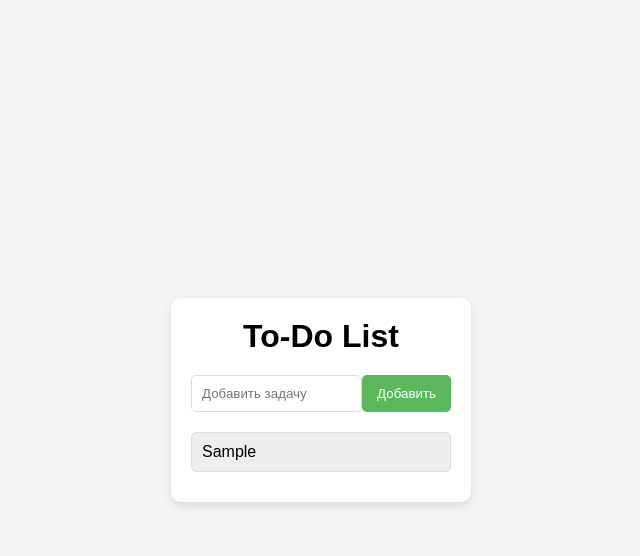
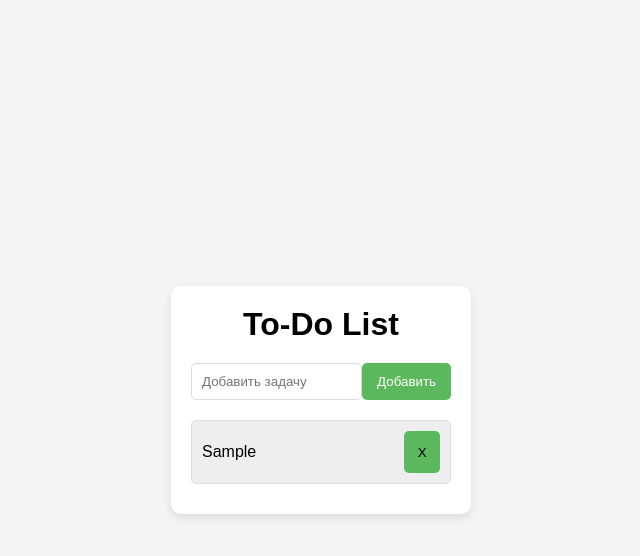
Before and after one commit to ROMABLUNT/todo-list, a plain HTML site: page index.html in a window 1280 px wide. Both pictures are taken after typing "Sample" into the empty fields and a click on the button "Добавить". Shown: the whole page, without its empty margins (319-959 px from the left). Drawn offline with Linux system fonts and the light colour scheme.

Commit message:
добавлен основной функционал

```diff
--- a/script.js
+++ b/script.js
@@ -2,22 +2,82 @@ const addButton = document.getElementById('add-btn');
 const todoInput = document.getElementById('todo-input');
 const todoList = document.getElementById('todo-list');
 
+// Загружаем сохраненные задачи из Local Storage или начинаем с пустого массива
+let todosArray = JSON.parse(localStorage.getItem('todos')) || [];
+
+// Функция для добавления новой задачи
 function addTodo() {
     const todoText = todoInput.value;
     if (todoText) {
-        let li_Element = document.createElement('li');
-        li_Element.textContent = todoText;
-        li_Element.addEventListener('click', function() {
-            li_Element.classList.toggle('completed');
-        })
-        todoList.appendChild(li_Element);
-        todoInput.value = '';
+        const newTask = {
+            text: todoText,
+            completed: false
+        };
+
+        createTaskElement(newTask);
+
+        // Добавляем новую задачу в массив и сохраняем его в Local Storage
+        todosArray.push(newTask);
+        postLocalStorage();
+
+        todoInput.value = ''; // Очищаем поле ввода
     }
 }
+
+// Функция для создания элемента задачи
+function createTaskElement(task) {
+    let li_Element = document.createElement('li');
+    li_Element.textContent = task.text;
+
+    // Если задача выполнена, добавляем класс completed
+    if (task.completed) {
+        li_Element.classList.add('completed');
+    }
+
+    // Добавляем событие клика для отметки задачи как выполненной
+    li_Element.addEventListener('click', function() {
+        li_Element.classList.toggle('completed');
+        task.completed = li_Element.classList.contains('completed'); // Обновляем статус задачи
+        postLocalStorage(); // Сохраняем изменения в Local Storage
+    });
+
+    // Создаем кнопку удаления
+    let deleteButton = document.createElement('button');
+    deleteButton.textContent = 'X';
+    deleteButton.classList.add('deleteButton');
+
+    // Добавляем событие клика для удаления задачи
+    deleteButton.addEventListener('click', () => {
+        li_Element.remove(); // Удаляем элемент из DOM
+        todosArray = todosArray.filter(t => t !== task); // Удаляем задачу из массива
+        postLocalStorage(); // Сохраняем изменения в Local Storage
+    });
+
+    li_Element.appendChild(deleteButton);
+    todoList.appendChild(li_Element); // Добавляем элемент в список
+}
+
+// Событие при нажатии на кнопку "Добавить"
 addButton.addEventListener('click', addTodo);
 
+// Событие при нажатии клавиши "Enter" для добавления задачи
 todoInput.addEventListener('keypress', function(event) {
     if (event.key === 'Enter') {
         addTodo();
     }
 });
+
+// Функция для сохранения массива задач в Local Storage
+function postLocalStorage() {
+    localStorage.setItem('todos', JSON.stringify(todosArray));
+}
+
+// Загружаем задачи из Local Storage при загрузке страницы
+function loadTodosFromLocalStorage() {
+    todosArray.forEach(task => {
+        createTaskElement(task); // Восстанавливаем каждый элемент задачи
+    });
+}
+
+// Загружаем задачи при загрузке страницы
+loadTodosFromLocalStorage();
--- a/style.css
+++ b/style.css
@@ -71,3 +71,8 @@ li.completed {
     text-decoration: line-through;
     color: grey;
 }
+
+.deleteButton {
+    padding: 1em;
+    color: black;
+}
```
